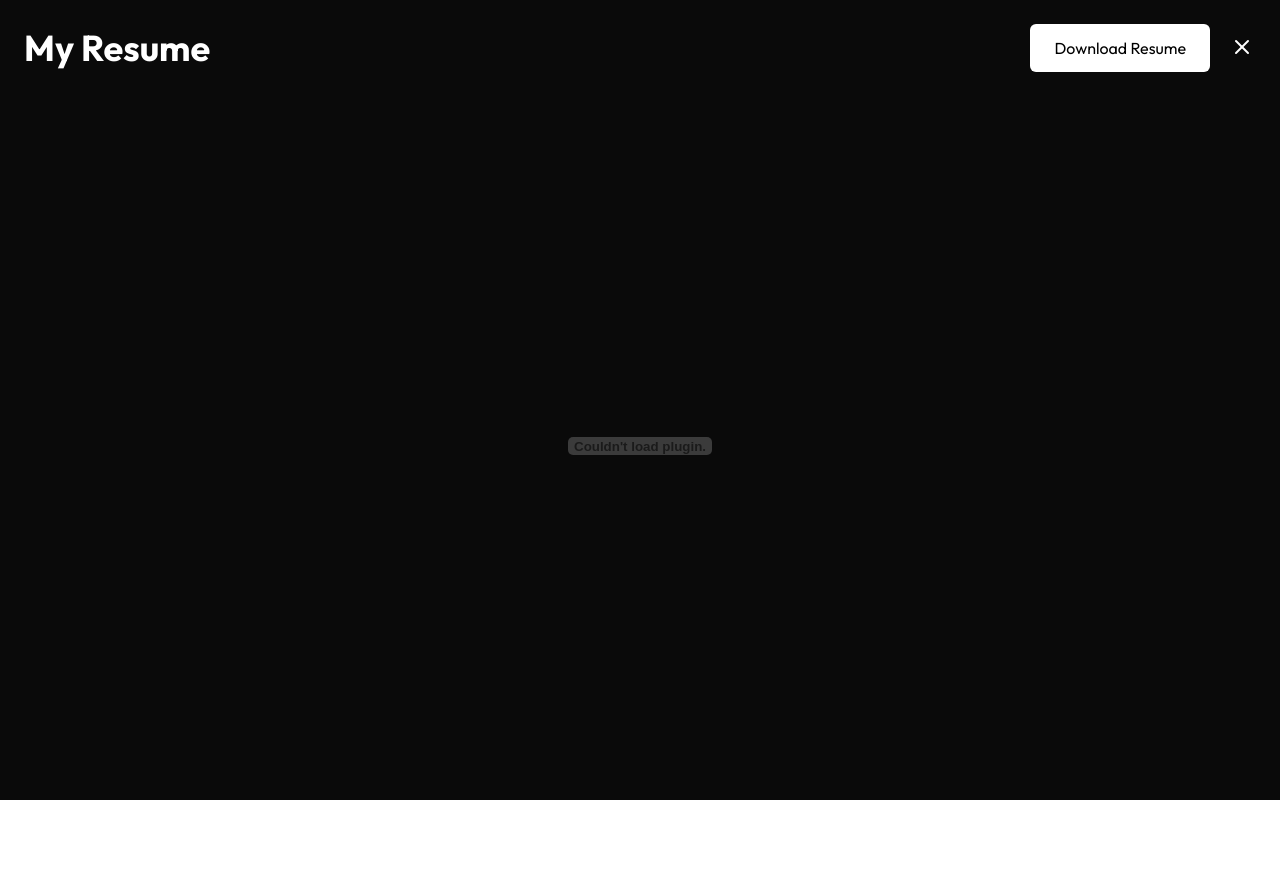
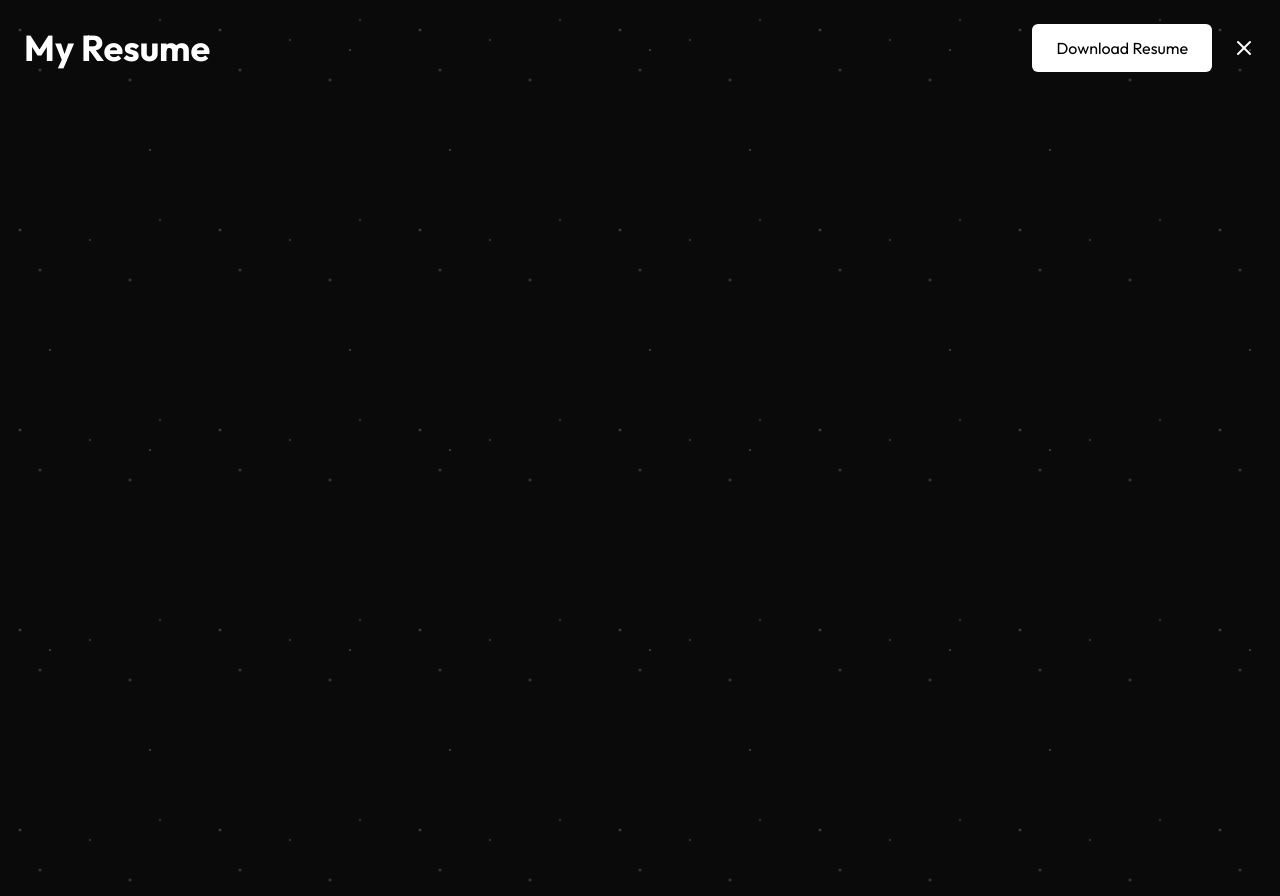
Before and after one commit to Harshikajain23/Portfolio_Harshika, a React (Vite) app in the folder vite-project/: page /resume in a window 1280 px wide. Before the commit the page ends 800 px from the top, so only its background shows below. Built offline with nearby package versions, Linux system fonts and the light colour scheme.

Commit message:
change the background with stars and added navbar

```diff
--- a/vite-project/src/App.jsx
+++ b/vite-project/src/App.jsx
@@ -3,29 +3,39 @@ import { AnimatePresence } from "framer-motion";
 import Home from "./Pages/Home";
 import Resume from "./Pages/Resume";
 import Contact from "./Pages/Contact";
-import { Toaster } from "react-hot-toast";
 import About from "./Pages/About";
 import Skills from "./Pages/Skills";
 import Projects from "./Pages/Projects";
+import Navbar from "./Pages/Navbar";
+import { Toaster } from "react-hot-toast";
 
 function App() {
   const location = useLocation();
 
   return (
-     <>
+    <div className="relative min-h-screen bg-black overflow-x-hidden">
+
+      {/* Twinkling Stars Background */}
+      <div className="stars fixed inset-0 z-50 pointer-events-none"></div>
+      <div className="stars2 fixed inset-0 z-50 pointer-events-none"></div>
+
+      {/* Main Content */}
+      <div className="relative z-10">
         <Toaster position="top-center" />
+        <Navbar />
+
         <AnimatePresence mode="wait">
-
           <Routes location={location} key={location.pathname}>
             <Route path="/" element={<Home />} />
             <Route path="/resume" element={<Resume />} />
-        <Route path="/contact" element={<Contact/>} />
-        <Route path="/about" element={<About/>} />
-        <Route path="/skills" element={<Skills/>} />
-        <Route path="/projects" element={<Projects/>} />
+            <Route path="/contact" element={<Contact />} />
+            <Route path="/about" element={<About />} />
+            <Route path="/skills" element={<Skills />} />
+            <Route path="/projects" element={<Projects />} />
           </Routes>
         </AnimatePresence>
-    </>
+      </div>
+    </div>
   );
 }
 
--- a/vite-project/src/Pages/Contact.jsx
+++ b/vite-project/src/Pages/Contact.jsx
@@ -6,6 +6,7 @@ import "../styles/dots.css";
 import { useState, useRef } from "react";
 import emailjs from "@emailjs/browser";
 import toast from "react-hot-toast";
+import Navbar from "./Navbar";
 
 const curtainVariants = {
   initial: { y: "100%" },
@@ -77,8 +78,10 @@ const Contact = () => {
   };
 
   return (
+    <>
+
     <motion.div
-      className="fixed inset-0 bg-neutral-950 text-white z-50 flex flex-col"
+      className="min-h-screen bg-neutral-950 text-white z-50 flex flex-col"
       variants={curtainVariants}
       initial="initial"
       animate="animate"
@@ -178,6 +181,7 @@ const Contact = () => {
         </a>
       </div>
     </motion.div>
+    </>
   );
 };
 
--- /dev/null
+++ b/vite-project/src/Pages/Navbar.jsx
@@ -0,0 +1,54 @@
+import { useState } from "react";
+import { Menu, X } from "lucide-react";
+import { Link } from "react-router-dom";
+
+export default function Navbar({ navItems }) {
+  const [open, setOpen] = useState(false);
+
+  const navLinks = [
+    { name: "Home", path: "/" },
+    { name: "About", path: "/about" },
+    { name: "Skills", path: "/skills" },
+    { name: "Projects", path: "/projects" },
+    { name: "Resume", path: "/resume" },
+    { name: "Contact", path: "/contact" },
+  ];
+
+  return (
+    <>
+      {/* Top Bar */}
+      <nav className="fixed top-0 left-0 bg-transparent  text-white px-6 py-4 justify-between items-center z-50 md:hidden">
+
+        <button className="z-50 text-white" onClick={() => setOpen(!open)}>
+          {open ? <X size={28} /> : <Menu size={28} />}
+        </button>
+    </nav>
+
+
+      {/* Mobile Slide Menu */}
+      <div
+      className={`fixed left-0 w-full h-1/2 bg-black text-white transition-all duration-500 ease-in-out md:hidden z-50
+${open ? "top-0" : "-top-full"}`}
+      >
+        <div className="flex justify-start p-6">
+          <X size={28} onClick={() => setOpen(false)} className="cursor-pointer" />
+        </div>
+
+        <div className="grid grid-cols-1 gap-2 bg-black p-2 mt-6">
+  {navLinks.map((item, index) => (
+    <Link
+      key={index}
+      to={item.path}
+      onClick={() => setOpen(false)}
+      className="bg-neutral-900 border-4 border-black text-center py-4 text-lg"
+    >
+      {item.name}
+    </Link>
+  ))}
+</div>
+
+        </div>
+
+    </>
+  );
+}
--- a/vite-project/src/Pages/Projects.jsx
+++ b/vite-project/src/Pages/Projects.jsx
@@ -258,13 +258,13 @@ const shadowColors = [
             <>
               <button
                 onClick={() => handlePrevImage(globalIndex, project.images)}
-                className="absolute left-2 top-1/2 transform -translate-y-1/2 bg-neutral-800 hover:bg-neutral-700 px-2 py-1 rounded text-white z-10 cursor-pointer"
+                className="absolute left-2 top-1/2 transform -translate-y-1/2 bg-neutral-800 hover:bg-neutral-700 px-2 py-1 rounded text-white z-1 cursor-pointer"
               >
                 <ChevronLeft />
               </button>
               <button
                 onClick={() => handleNextImage(globalIndex, project.images)}
-                className="absolute right-2 top-1/2 transform -translate-y-1/2 bg-neutral-800 hover:bg-neutral-700 px-2 py-1 rounded text-white z-10 cursor-pointer"
+                className="absolute right-2 top-1/2 transform -translate-y-1/2 bg-neutral-800 hover:bg-neutral-700 px-2 py-1 rounded text-white z-1 cursor-pointer"
               >
                 <ChevronRight />
               </button>
@@ -277,7 +277,7 @@ const shadowColors = [
 
   return (
     <motion.div
-      className="fixed inset-0 bg-neutral-950 text-white z-50 flex flex-col items-center justify-start overflow-y-auto"
+      className="min-h-screen bg-neutral-950 text-white z-1 flex flex-col items-center justify-start overflow-y-auto"
       variants={curtainVariants}
       initial="initial"
       animate="animate"
--- a/vite-project/src/Pages/Resume.jsx
+++ b/vite-project/src/Pages/Resume.jsx
@@ -13,41 +13,40 @@ const Resume = () => {
   const navigate = useNavigate();
   return (
     <motion.div
-      className="fixed inset-0 bg-neutral-950 text-white z-50 flex flex-col items-center justify-start"
+  className="pt-5 md:pt-0 min-h-screen bg-neutral-950 text-white flex flex-col items-center"
   variants={curtainVariants}
   initial="initial"
   animate="animate"
-      exit="exit"
   transition={{
     duration: 1.1,
     ease: [0.77, 0, 0.175, 1],
   }}
 >
-      {/* Header with download */}
   <div className="w-full flex justify-between items-center p-6">
     <h1 className="text-4xl font-bold">My Resume</h1>
 
-        <div className="flex flex-row items-center justify-center gap-5">
-
-
+    <div className="flex gap-5 items-center">
       <a
         href="/Harshika-Jain-Resume.pdf"
         download
-          className="rounded-md bg-white text-black px-6 py-3 hover:bg-gray-300"
+        className="rounded-md bg-white text-black px-6 py-3"
       >
         Download Resume
       </a>
 
-        <span onClick={() => navigate("/")} className="cursor-pointer text-white hover:text-gray-300 text-4xl size-6.5"> <XIcon/></span>
-
+      <span
+        onClick={() => navigate("/")}
+        className="cursor-pointer text-white"
+      >
+        <XIcon />
+      </span>
     </div>
   </div>
 
-      {/* Fullscreen PDF preview */}
-      <embed
+  <iframe
     src="/Harshika-Jain-Resume.pdf"
-        type="application/pdf"
-        className="w-full h-[calc(100vh-100px)]" // full height minus header
+    className="w-full h-screen"
+    title="Resume PDF"
   />
 </motion.div>
   );
--- a/vite-project/src/index.css
+++ b/vite-project/src/index.css
@@ -7,3 +7,38 @@
 body {
   font-family: "Outfit", sans-serif;
 }
+
+/* Base star layer */
+.stars {
+  position: absolute;
+  width: 100%;
+  height: 100%;
+  background: transparent;
+  background-image: radial-gradient(2px 2px at 20px 30px, white, transparent),
+                    radial-gradient(2px 2px at 40px 70px, white, transparent),
+                    radial-gradient(1.5px 1.5px at 90px 40px, white, transparent),
+                    radial-gradient(2px 2px at 130px 80px, white, transparent),
+                    radial-gradient(1.5px 1.5px at 160px 20px, white, transparent);
+  background-repeat: repeat;
+  background-size: 200px 200px;
+  animation: twinkle 4s ease-in-out infinite alternate;
+  opacity: 0.5;
+}
+
+/* Twinkle animation */
+@keyframes twinkle {
+  0% { opacity: 0.3; }
+  100% { opacity: 0.8; }
+}
+
+.stars2 {
+  position: absolute;
+  width: 100%;
+  height: 100%;
+  background-image: radial-gradient(1px 1px at 50px 50px, white, transparent),
+                    radial-gradient(1px 1px at 150px 150px, white, transparent);
+  background-repeat: repeat;
+  background-size: 300px 300px;
+  animation: twinkle 6s ease-in-out infinite alternate;
+  opacity: 0.3;
+}
```
Also changed, not shown: vite-project/src/Pages/About.jsx (+5 -5 lines), vite-project/src/Pages/Home.jsx (+15 -6 lines). Lines whose indentation alone changed are shown as unchanged.
